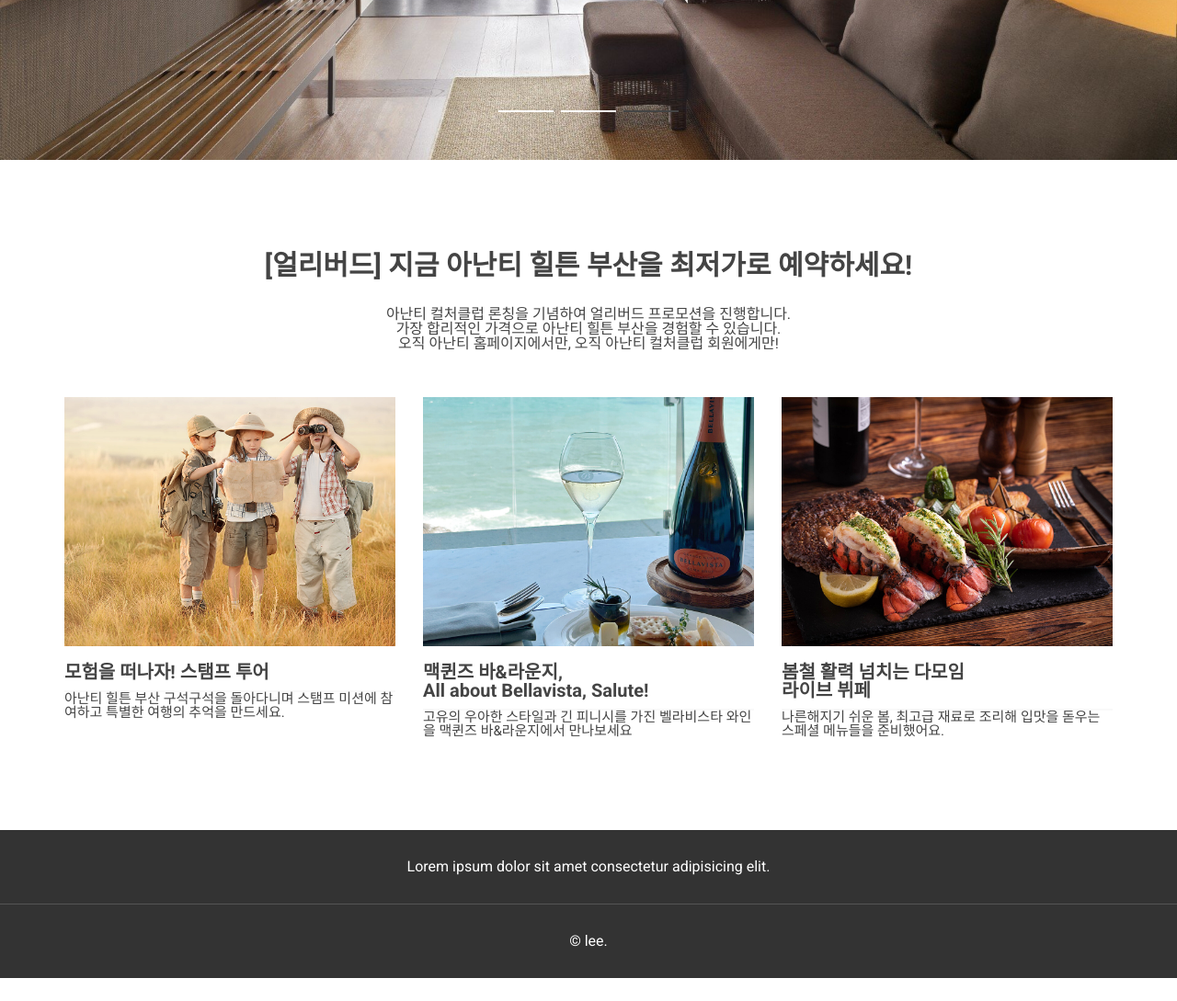
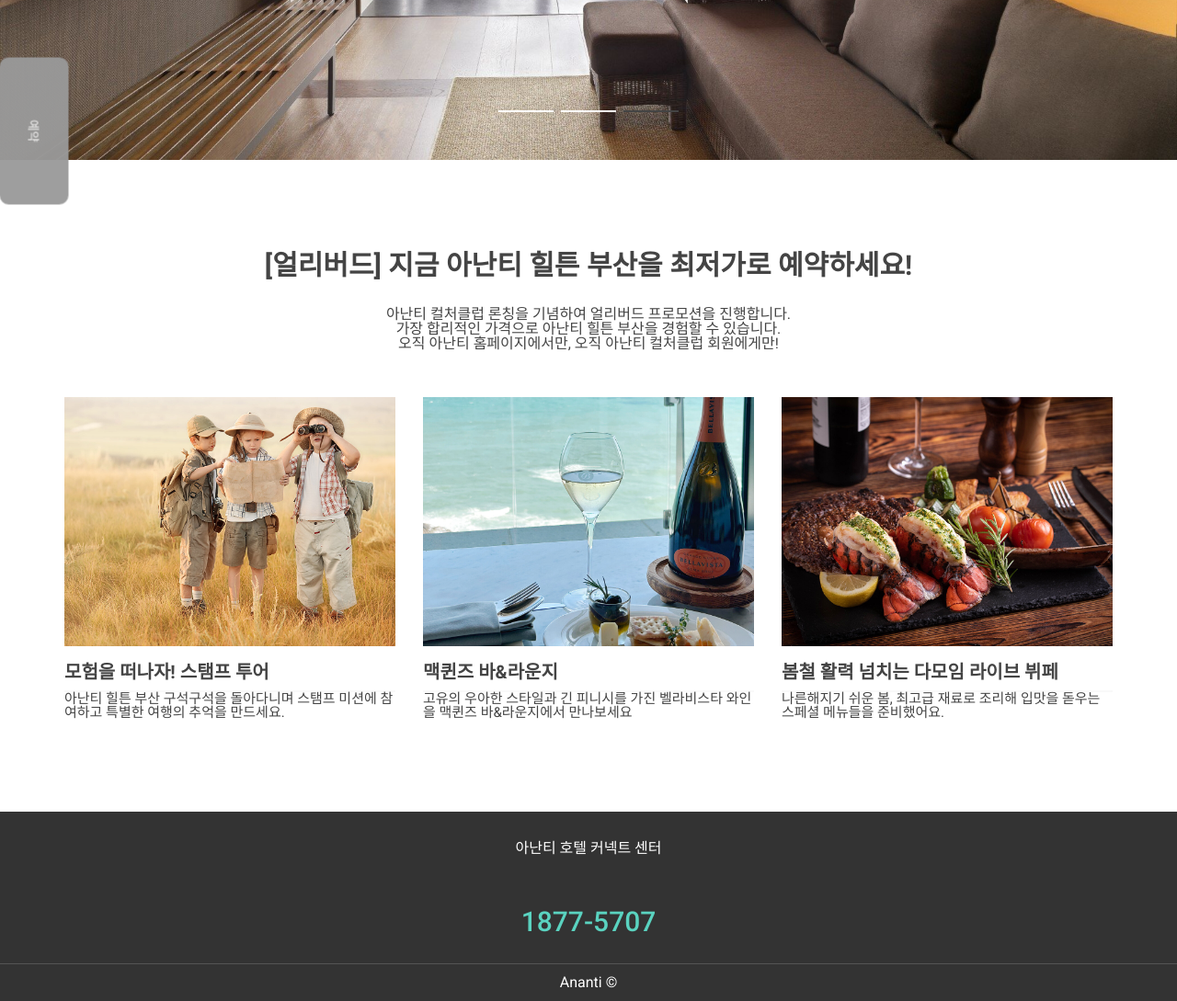
Before and after one commit to Yunkyungii/homework, a plain HTML site: page index.html in a window 1280 px wide. Shown: the part 540-1629 px from the top of the page at 92% size. Before the commit the page ends 1604 px from the top, so only its background shows below. Drawn offline with Linux system fonts and the light colour scheme; some icons are missing.

Commit message:
Add files via upload

```diff
--- a/css/main.css
+++ b/css/main.css
@@ -4,7 +4,7 @@
     padding: 0 15px;
 }
 
-.header {
+#header {
     position: sticky;
     top: 0;
     background: #fff;
@@ -248,7 +248,38 @@
 }
 
 .footer address {
-    line-height: 80px;
+    line-height: 40px;
 }
 
+.footer .top strong {
+    font-size: 30px;
+    font-weight: 500;
+    color: #5ad3c0;
+}
+
+.datePicker {
+    width: 160px;
+    height: 75px;
+    opacity: 0.95;
+    background-color: #999;
+    color: #f9f9f9;
+    cursor: pointer;
+    display: flex;
+    justify-content: center;
+    align-items: center;
+    position: fixed;
+    bottom: 10%;
+    left: -43px;
+    /* z-index: 9; */
+    border: none;
+    border-radius: 10px;
+    outline: none;
+    rotate: 90deg;
+}
+
+.datePicker:hover {
+    background: #5ad3c0;
+}
+
+
 /* top 보다는 bottom에 margin 이나 padding 주기 */
--- a/index.html
+++ b/index.html
@@ -106,7 +106,7 @@
                             <div class="box">
                                 <img src="./images/ht_mqlb_bellavista_2304.jpg" alt="">
                             </div>
-                            <div class="tit">맥퀸즈 바&라운지,<br /> All about Bellavista, Salute!</div>
+                            <div class="tit">맥퀸즈 바&라운지</div>
                             <div class="desc">
                                 고유의 우아한 스타일과 긴 피니시를 가진 벨라비스타 와인을 맥퀸즈 바&라운지에서 만나보세요
                             </div>
@@ -115,7 +115,7 @@
                             <div class="box">
                                 <img src="./images/SqKdkbPUmqOZPObfkeGJh6xAf3BRsZPa.jpg" alt="">
                             </div>
-                            <div class="tit">봄철 활력 넘치는 다모임 <br />라이브 뷔페</div>
+                            <div class="tit">봄철 활력 넘치는 다모임 라이브 뷔페</div>
                             <div class="desc">
                                 나른해지기 쉬운 봄, 최고급 재료로 조리해 입맛을 돋우는 스페셜 메뉴들을 준비했어요.
                             </div>
@@ -127,11 +127,16 @@
         </main>
         <footer class="footer">
             <div class="top">
-                <div class="inner">Lorem ipsum dolor sit amet consectetur adipisicing elit.</div>
+                <div class="inner">아난티 호텔 커넥트 센터</div>
+                <strong>1877-5707</strong>
             </div>
             <address>
-                <div class="inner"> &copy; lee.</div>
+                <div class="inner"> Ananti &copy; </div>
             </address>
+            <button type="btn" class="datePicker">
+                <i class="xi-check-circle-o"></i>
+                <strong>예약</strong>
+            </button>
         </footer>
     </div>
 </body>
--- a/js/main.js
+++ b/js/main.js
@@ -15,4 +15,6 @@ $(function () {
     $('.mainVisual .arrows .right').on('click', function () {
         $('.mainSlide').slick('slickNext');
     });
+
+
 })
```
